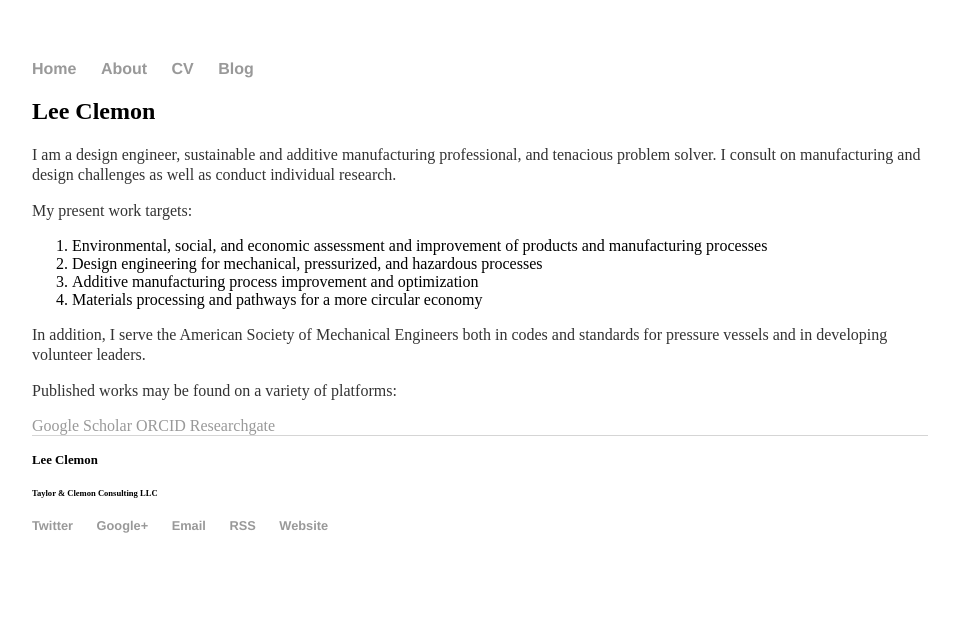
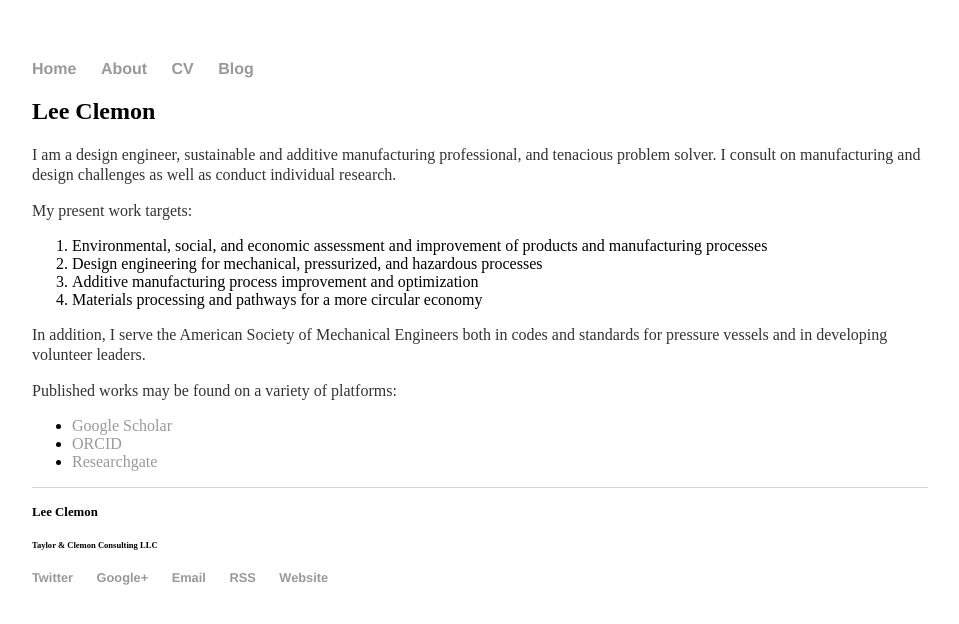
Before and after one commit to lclemon/lclemon.github.io, a Jekyll site: the page built from about/index.html, in a window 1280 px wide. Shown: the top 624 px of the page, without its empty margins (160-1119 px from the left). Built offline with Jekyll 4.4.1, drawn with Linux system fonts in a browser that asks for light colours.

Commit message:
Update index.html

```diff
--- a/about/index.html
+++ b/about/index.html
@@ -20,6 +20,8 @@ title: Lee Clemon
 
 <p>Published works may be found on a variety of platforms:</p>
 
-<a href="https://scholar.google.com/citations?user=fVLB6psAAAAJ&hl=en&authuser=1">Google Scholar</a>
-<a href="http://orcid.org/0000-0003-3808-7749">ORCID</a>
-<a href="https://www.researchgate.net/profile/Lee_Clemon">Researchgate</a>
+<ul>
+	<li><a href="https://scholar.google.com/citations?user=fVLB6psAAAAJ&hl=en&authuser=1">Google Scholar</a></li>
+	<li><a href="http://orcid.org/0000-0003-3808-7749">ORCID</a></li>
+	<li><a href="https://www.researchgate.net/profile/Lee_Clemon">Researchgate</a></li>
+</ul>
```
